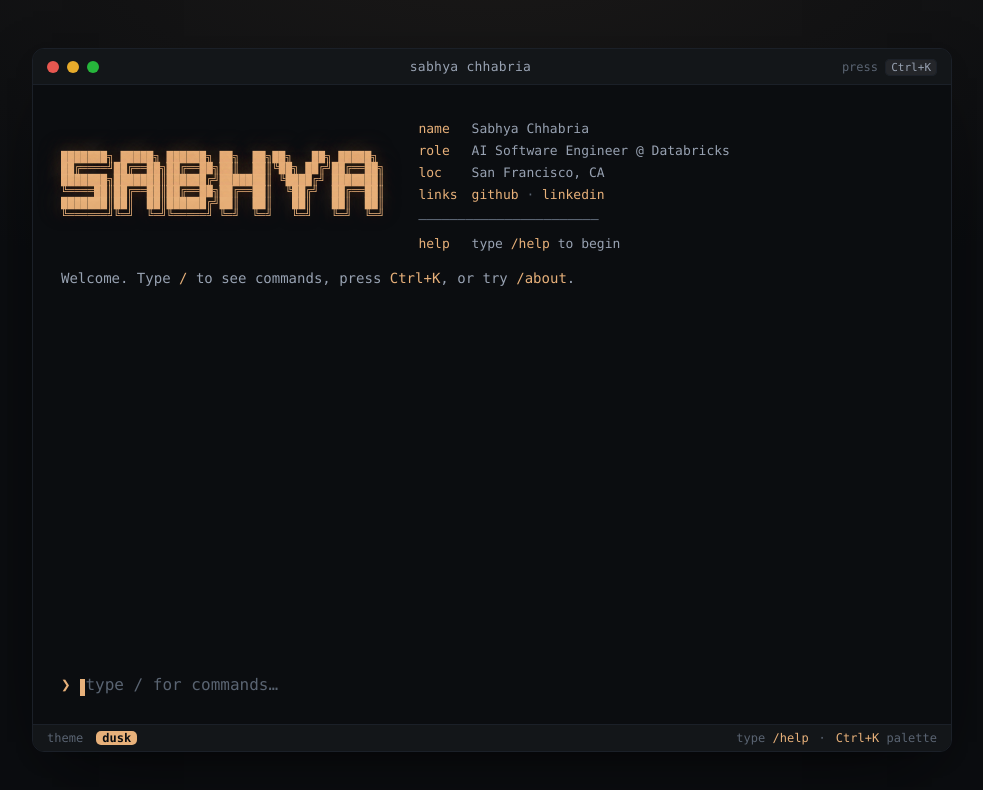
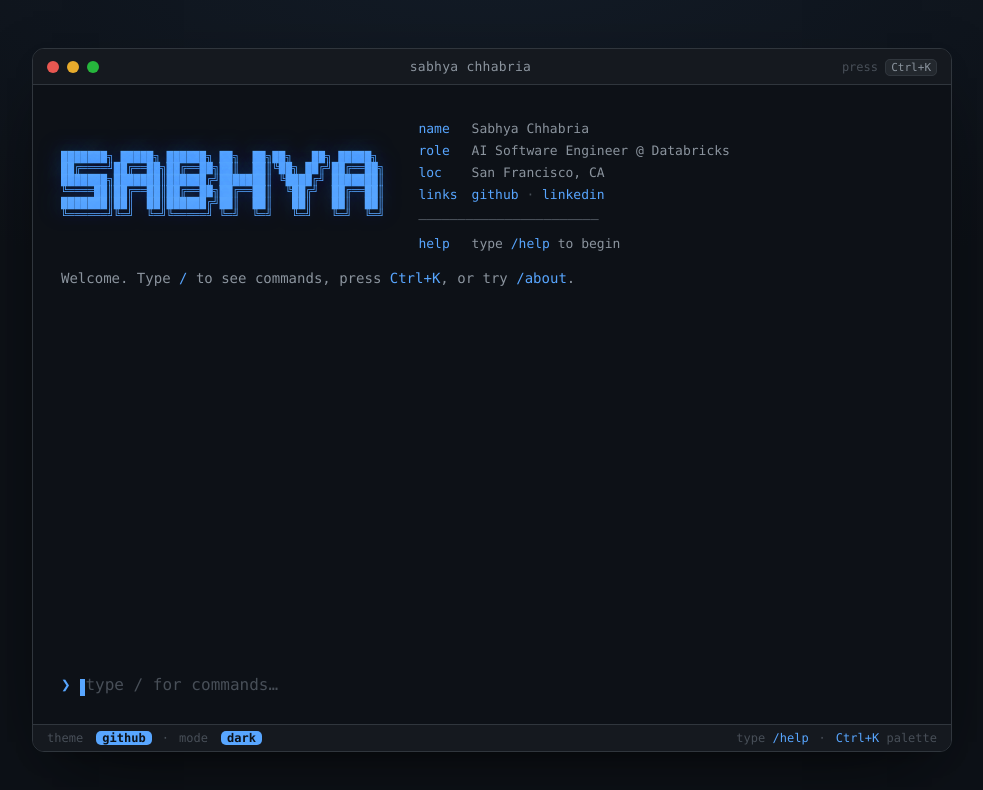
Before and after one commit to SabhyaC26/SabhyaC26.github.io, a React (Vite) app: page / in a window 1280 px wide. Shown: the top 790 px of the page, without its empty margins (148-1131 px from the left). Built offline with nearby package versions, Linux system fonts and the light colour scheme.

Commit message:
Add GitHub, Vercel, and Claude themes with dark/light mode toggles

```diff
--- a/src/terminal/Terminal.tsx
+++ b/src/terminal/Terminal.tsx
@@ -275,8 +275,16 @@
   );
 
   const cycleTheme = useCallback(() => {
-    const idx = themeOrder.indexOf(theme);
-    applyTheme(themeOrder[(idx + 1) % themeOrder.length]);
+    const [currentBrand, currentMode] = theme.split("-") as [string, string];
+    const brands = ["github", "vercel", "claude"];
+    const nextBrand = brands[(brands.indexOf(currentBrand) + 1) % brands.length];
+    applyTheme(`${nextBrand}-${currentMode}` as ThemeName);
+  }, [applyTheme, theme]);
+
+  const toggleMode = useCallback(() => {
+    const [currentBrand, currentMode] = theme.split("-") as [string, string];
+    const nextMode = currentMode === "dark" ? "light" : "dark";
+    applyTheme(`${currentBrand}-${nextMode}` as ThemeName);
   }, [applyTheme, theme]);
 
   const focusInput = useCallback((e: ReactMouseEvent) => {
@@ -363,6 +371,7 @@
           metaLabel={META_LABEL}
           onOpenPalette={() => setPaletteOpen(true)}
           onCycleTheme={cycleTheme}
+          onToggleMode={toggleMode}
         />
 
         {paletteOpen && (
--- a/src/terminal/components/StatusBar.tsx
+++ b/src/terminal/components/StatusBar.tsx
@@ -3,9 +3,18 @@
   metaLabel: string;
   onOpenPalette: () => void;
   onCycleTheme: () => void;
+  onToggleMode: () => void;
 }
 
-export function StatusBar({ theme, metaLabel, onOpenPalette, onCycleTheme }: StatusBarProps) {
+export function StatusBar({
+  theme,
+  metaLabel,
+  onOpenPalette,
+  onCycleTheme,
+  onToggleMode,
+}: StatusBarProps) {
+  const [themeName, themeMode] = theme.split("-") as [string, string];
+
   return (
     <div className="statusbar">
       <span
@@ -18,7 +27,20 @@
           onCycleTheme();
         }}
       >
-        theme&nbsp;<span className="badge">{theme}</span>
+        theme&nbsp;<span className="badge">{themeName}</span>
+      </span>
+      <span className="dim">·</span>
+      <span
+        className="seg"
+        role="button"
+        tabIndex={-1}
+        style={{ cursor: "pointer", userSelect: "none" }}
+        onMouseDown={(e) => {
+          e.preventDefault();
+          onToggleMode();
+        }}
+      >
+        mode&nbsp;<span className="badge">{themeMode}</span>
       </span>
       <span className="spacer" />
       <span className="dim sm-hide">
--- a/src/terminal/themes.ts
+++ b/src/terminal/themes.ts
@@ -1,101 +1,126 @@
 import type { Theme, ThemeColors, ThemeName } from "./types";
 
 export const themes: Record<ThemeName, Theme> = {
-  dusk: {
-    name: "dusk",
-    label: "dusk",
+  "github-dark": {
+    name: "github-dark",
+    label: "github-dark",
     colors: {
-      bg: "#0b0d10",
-      bgElevated: "#11151b",
-      fg: "#dfe3ea",
-      fgMuted: "#98a2b2",
-      fgFaint: "#5a6472",
-      accent: "#e8b17a",
-      green: "#8fce9b",
-      red: "#e5896f",
-      yellow: "#e6c07b",
-      blue: "#83b3e6",
-      border: "#1b2028",
-      selection: "rgba(232, 177, 122, 0.22)",
+      bg: "#0d1117",
+      bgElevated: "#161b22",
+      fg: "#c9d1d9",
+      fgMuted: "#8b949e",
+      fgFaint: "#484f58",
+      accent: "#58a6ff",
+      green: "#3fb950",
+      red: "#f85149",
+      yellow: "#d29922",
+      blue: "#58a6ff",
+      border: "#30363d",
+      selection: "rgba(56, 139, 253, 0.18)",
     },
   },
-  amber: {
-    name: "amber",
-    label: "amber",
+  "github-light": {
+    name: "github-light",
+    label: "github-light",
     colors: {
-      bg: "#140f02",
-      bgElevated: "#1c1503",
-      fg: "#ffcf6b",
-      fgMuted: "#c8912f",
-      fgFaint: "#7d5a17",
-      accent: "#ffb000",
-      green: "#e8c34a",
-      red: "#ff8a4c",
-      yellow: "#ffd166",
-      blue: "#e0aa3e",
-      border: "#33260a",
-      selection: "rgba(255, 176, 0, 0.24)",
+      bg: "#ffffff",
+      bgElevated: "#f6f8fa",
+      fg: "#24292f",
+      fgMuted: "#57606a",
+      fgFaint: "#8c959f",
+      accent: "#0969da",
+      green: "#1a7f37",
+      red: "#cf222e",
+      yellow: "#9a6700",
+      blue: "#0969da",
+      border: "#d0d7de",
+      selection: "rgba(9, 105, 218, 0.12)",
     },
   },
-  matrix: {
-    name: "matrix",
-    label: "matrix",
+  "vercel-dark": {
+    name: "vercel-dark",
+    label: "vercel-dark",
     colors: {
-      bg: "#000502",
-      bgElevated: "#02110a",
-      fg: "#7dffa0",
-      fgMuted: "#37b060",
-      fgFaint: "#1c6236",
-      accent: "#b8ff9e",
-      green: "#7dffa0",
-      red: "#ff7b7b",
-      yellow: "#d6ff7d",
-      blue: "#7dffd1",
-      border: "#0c2a19",
-      selection: "rgba(125, 255, 160, 0.20)",
+      bg: "#000000",
+      bgElevated: "#111111",
+      fg: "#ffffff",
+      fgMuted: "#a1a1aa",
+      fgFaint: "#3f3f46",
+      accent: "#ffffff",
+      green: "#10b981",
+      red: "#ef4444",
+      yellow: "#f59e0b",
+      blue: "#3b82f6",
+      border: "#27272a",
+      selection: "rgba(255, 255, 255, 0.15)",
     },
   },
-  mono: {
-    name: "mono",
-    label: "mono",
+  "vercel-light": {
+    name: "vercel-light",
+    label: "vercel-light",
     colors: {
-      bg: "#0a0a0a",
-      bgElevated: "#121212",
-      fg: "#ededed",
-      fgMuted: "#8a8a8a",
-      fgFaint: "#555555",
-      accent: "#ffffff",
-      green: "#cfcfcf",
-      red: "#d99",
-      yellow: "#e3e3e3",
-      blue: "#bcbcbc",
-      border: "#1e1e1e",
-      selection: "rgba(255, 255, 255, 0.16)",
+      bg: "#ffffff",
+      bgElevated: "#fafafa",
+      fg: "#000000",
+      fgMuted: "#71717a",
+      fgFaint: "#e4e4e7",
+      accent: "#000000",
+      green: "#10b981",
+      red: "#ef4444",
+      yellow: "#f59e0b",
+      blue: "#3b82f6",
+      border: "#e4e4e7",
+      selection: "rgba(0, 0, 0, 0.08)",
     },
   },
-  paper: {
-    name: "paper",
-    label: "paper",
+  "claude-dark": {
+    name: "claude-dark",
+    label: "claude-dark",
     colors: {
-      bg: "#f4f1ea",
-      bgElevated: "#eae6dc",
-      fg: "#2c2a26",
-      fgMuted: "#6d685f",
-      fgFaint: "#a49d90",
-      accent: "#b5651d",
-      green: "#4f7a3f",
-      red: "#b5432f",
-      yellow: "#a9812a",
-      blue: "#2f6f9f",
-      border: "#ddd6c8",
-      selection: "rgba(181, 101, 29, 0.18)",
+      bg: "#1b1816",
+      bgElevated: "#26211e",
+      fg: "#f7f4eb",
+      fgMuted: "#b4b0a9",
+      fgFaint: "#6e6a64",
+      accent: "#e05c38",
+      green: "#52a875",
+      red: "#e05c38",
+      yellow: "#e2b13c",
+      blue: "#60a5fa",
+      border: "#3a3530",
+      selection: "rgba(224, 92, 56, 0.18)",
+    },
+  },
+  "claude-light": {
+    name: "claude-light",
+    label: "claude-light",
+    colors: {
+      bg: "#fbfaf7",
+      bgElevated: "#f5f2eb",
+      fg: "#191919",
+      fgMuted: "#6e6a64",
+      fgFaint: "#b4b0a9",
+      accent: "#d97753",
+      green: "#3b7a57",
+      red: "#c84b31",
+      yellow: "#b8860b",
+      blue: "#2563eb",
+      border: "#e9e5dc",
+      selection: "rgba(217, 119, 83, 0.12)",
     },
   },
 };
 
-export const defaultTheme: ThemeName = "dusk";
+export const defaultTheme: ThemeName = "github-dark";
 
-export const themeOrder: ThemeName[] = ["dusk", "amber", "matrix", "mono", "paper"];
+export const themeOrder: ThemeName[] = [
+  "github-dark",
+  "github-light",
+  "vercel-dark",
+  "vercel-light",
+  "claude-dark",
+  "claude-light",
+];
 
 /** Build the inline CSS-variable style object for a theme. */
 export function themeVars(colors: ThemeColors): Record<string, string> {
```
Also changed, not shown: src/terminal/types.ts (+7 -1 lines).
